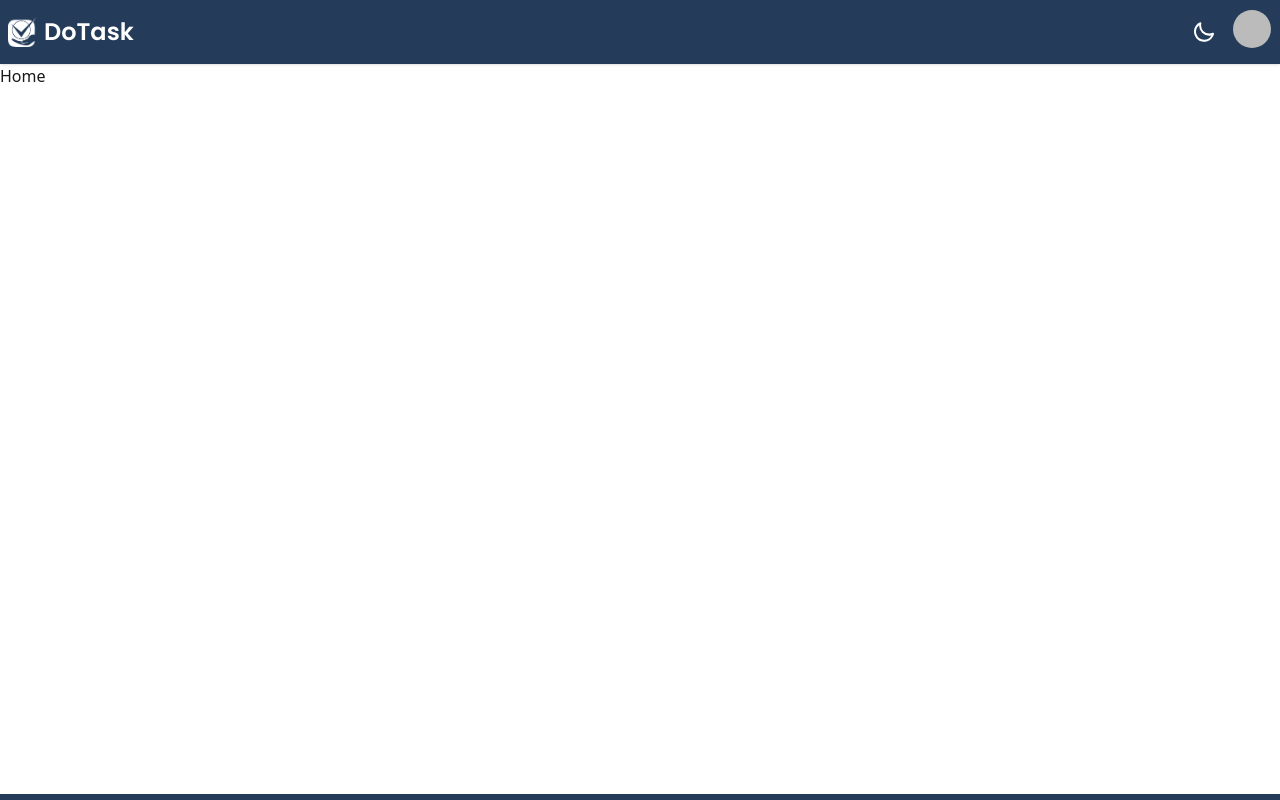
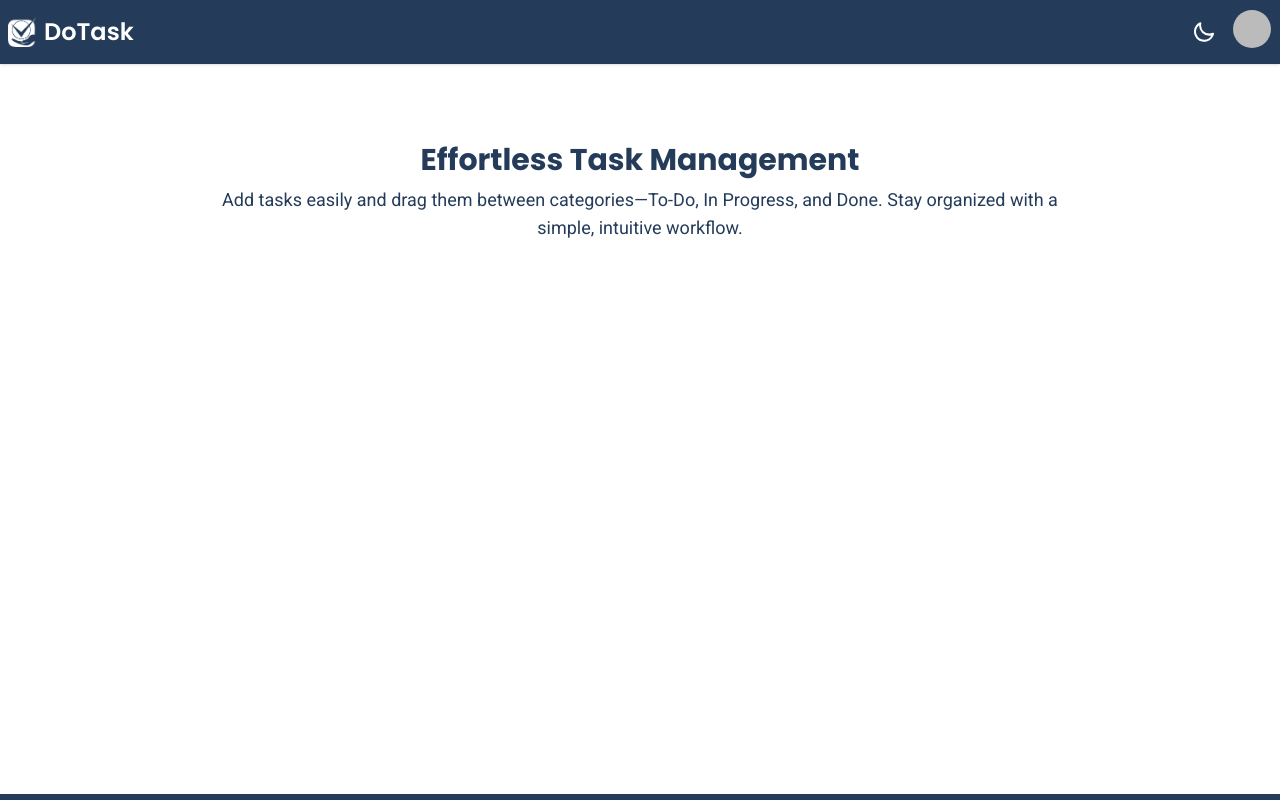
Before and after one commit to lutforrahman3845/DoTask----client, a React (Vite) app: page / in a window 1280 px wide. Shown: the top 800 px of the page. Built offline with nearby package versions, Linux system fonts and the light colour scheme; no server answers; sample sign-in values are in the browser's storage.

Commit message:
create simple bannar

```diff
--- /dev/null
+++ b/src/Component/Banner.jsx
@@ -0,0 +1,15 @@
+const Banner = () => {
+    return (
+      <div className="relative w-full h-64  flex items-center justify-center text-Primary dark:text-white text-center px-6">
+        <div>
+          <h1 className="text-3xl font-bold font-poppins">Effortless Task Management</h1>
+          <p className="mt-2 text-lg max-w-4xl mx-auto font-normal font-roboto">
+            Add tasks easily and drag them between categories—To-Do, In Progress, and Done.
+            Stay organized with a simple, intuitive workflow.
+          </p>
+        </div>
+      </div>
+    );
+  };
+
+  export default Banner;
--- a/src/Pages/Home.jsx
+++ b/src/Pages/Home.jsx
@@ -1,8 +1,9 @@
+import Banner from "../Component/Banner";
 
 const Home = () => {
     return (
         <div>
-            Home
+            <Banner/>
         </div>
     );
 };
--- a/src/index.css
+++ b/src/index.css
@@ -1,6 +1,7 @@
 @import url('https://fonts.googleapis.com/css2?family=Poppins:ital,wght@0,100;0,200;0,300;0,400;0,500;0,600;0,700;0,800;0,900;1,100;1,200;1,300;1,400;1,500;1,600;1,700;1,800;1,900&family=Roboto:ital,wght@0,100..900;1,100..900&display=swap');
 @import "tailwindcss";
 @plugin "daisyui";
+@custom-variant dark (&:where([data-theme=dark], [data-theme=dark] *));
 @theme{
     --breakpoint-3xl: 120rem;
     --font-roboto: 'Roboto', sans-serif;
```
